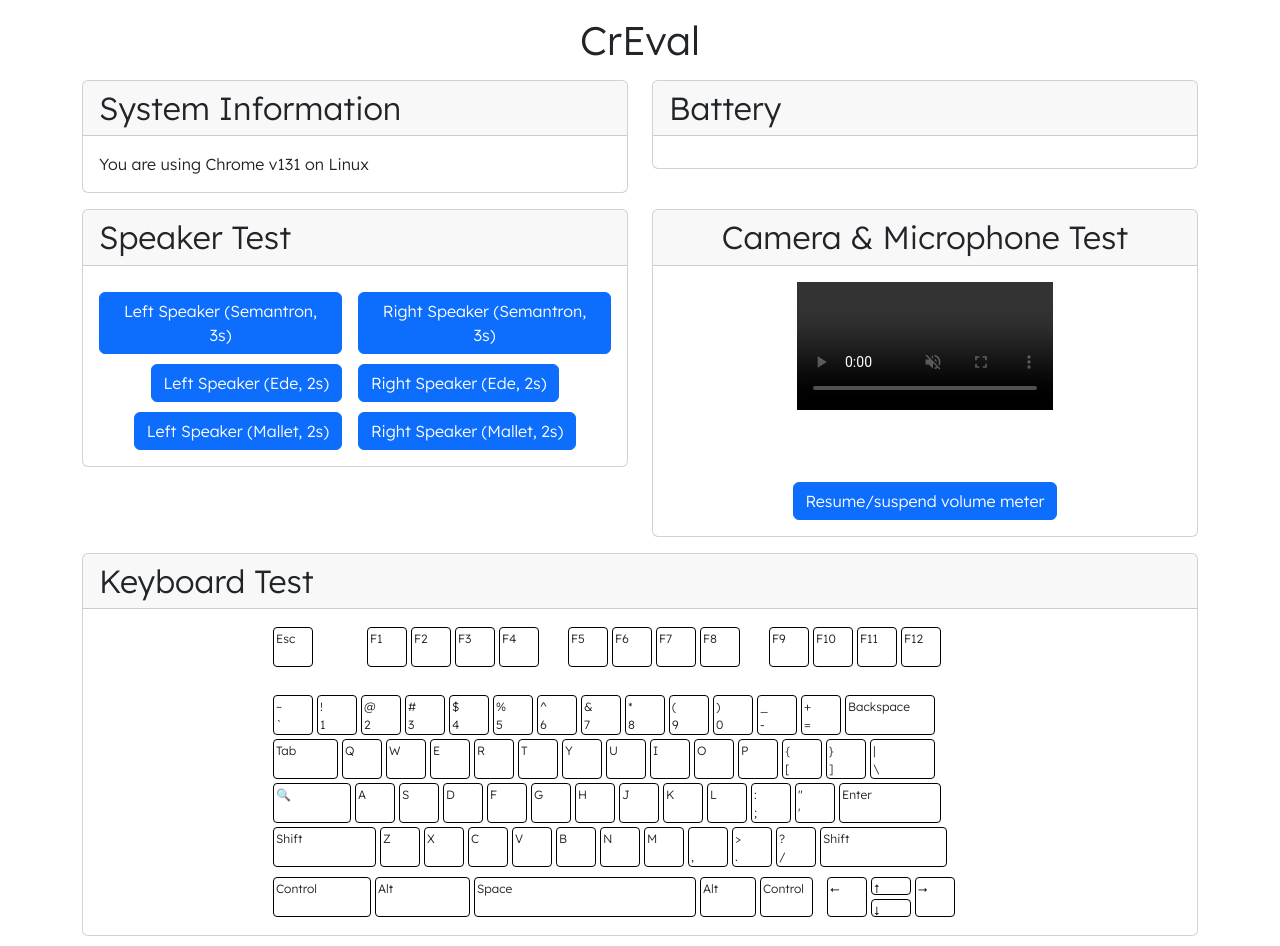
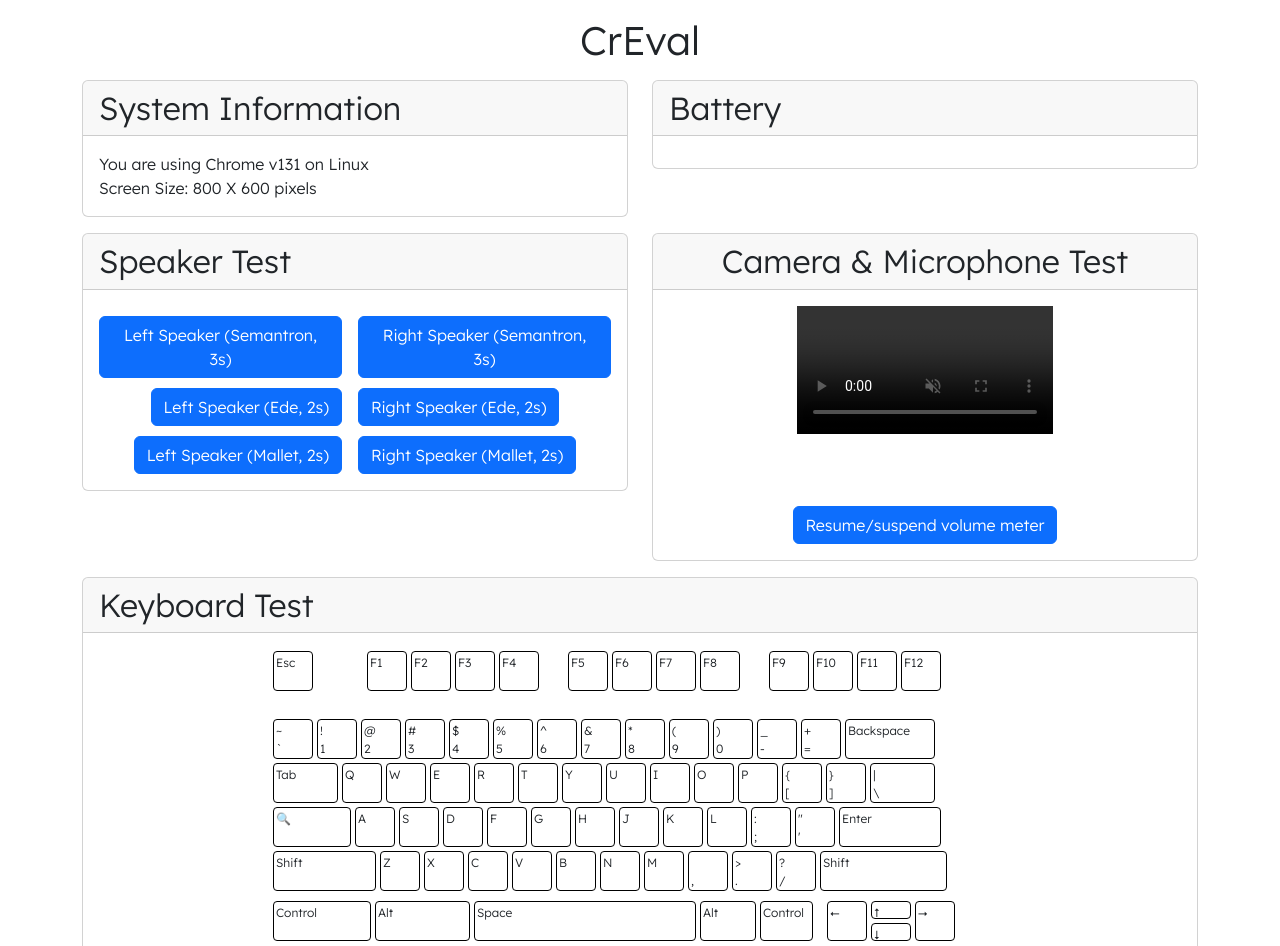
Before and after one commit to escarlson/CrEval, a website: page index.html in a window 1280 px wide. Shown: the top 946 px of the page. Drawn offline with nearby package versions, Linux system fonts and the light colour scheme.

Commit message:
Add screen size

```diff
--- a/index.html
+++ b/index.html
@@ -81,12 +81,14 @@
             <h2 class="card-header">System Information</h2>
             <div class="card-body">
               <script>
-            var result = bowser.getParser(window.navigator.userAgent);
-              console.log(result);
-              document.write("You are using " + result.parsedResult.browser.name +
-                            " v" + result.parsedResult.browser.version.split('.')[0] +
-                            " on " + result.parsedResult.os.name);
+                var result = bowser.getParser(window.navigator.userAgent);
+                  console.log(result);
+                  document.write("You are using " + result.parsedResult.browser.name +
+                                " v" + result.parsedResult.browser.version.split('.')[0] +
+                                " on " + result.parsedResult.os.name);
               </script>
+              <br/>
+              <script>document.write("Screen Size: " + screen.width + " X " + screen.height + " pixels");</script>
             </div>
           </div>
         </div>
```
